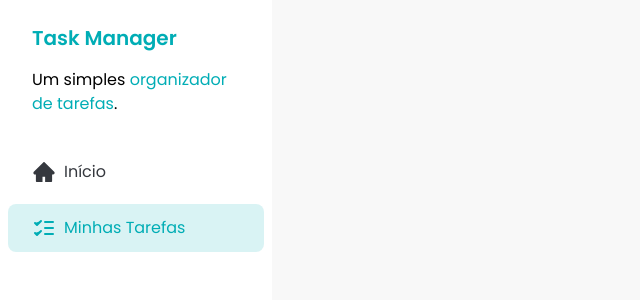
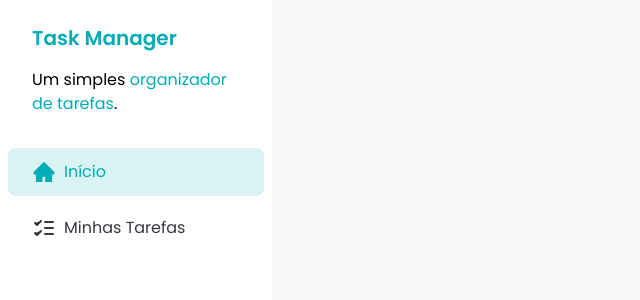
Before and after one commit to CristopherMartarello/task-manager, a React (Vite) app: page / in a window 1280 px wide. Shown: the top 300 px of the page, without its empty margins (0-640 px from the left). Built offline with nearby package versions, Linux system fonts and the light colour scheme.

Commit message:
feat: ensure SidebarButton changes according to active route

```diff
--- a/src/components/Sidebar.jsx
+++ b/src/components/Sidebar.jsx
@@ -15,11 +15,11 @@ const Sidebar = () => {
       </div>
 
       <div className="flex flex-col gap-2 p-2">
-        <SidebarButton color={'default'} href={'/'}>
+        <SidebarButton href={'/'}>
           <HomeIcon />
           Início
         </SidebarButton>
-        <SidebarButton color={'selected'} href={'/tasks'}>
+        <SidebarButton href={'/tasks'}>
           <TasksIcon />
           Minhas Tarefas
         </SidebarButton>
--- a/src/components/SidebarButton.jsx
+++ b/src/components/SidebarButton.jsx
@@ -1,7 +1,8 @@
 import PropTypes from 'prop-types';
+import { NavLink } from 'react-router-dom';
 import { tv } from 'tailwind-variants';
 
-const SidebarButton = ({ children, color, href }) => {
+const SidebarButton = ({ children, href }) => {
   const sidebar = tv({
     base: 'flex items-center gap-2 rounded-lg px-6 py-3',
     variants: {
@@ -13,9 +14,14 @@ const SidebarButton = ({ children, color, href }) => {
   });
 
   return (
-    <a href={href} className={sidebar({ color })}>
+    <NavLink
+      to={href}
+      className={({ isActive }) =>
+        sidebar({ color: isActive ? 'selected' : 'default' })
+      }
+    >
       {children}
-    </a>
+    </NavLink>
   );
 };
 
```
